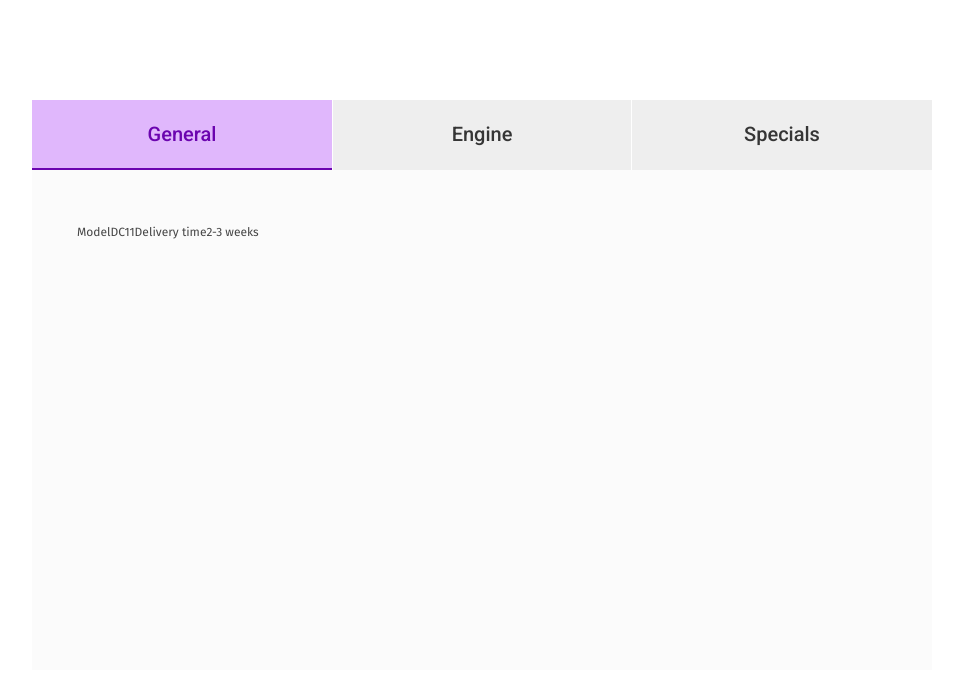
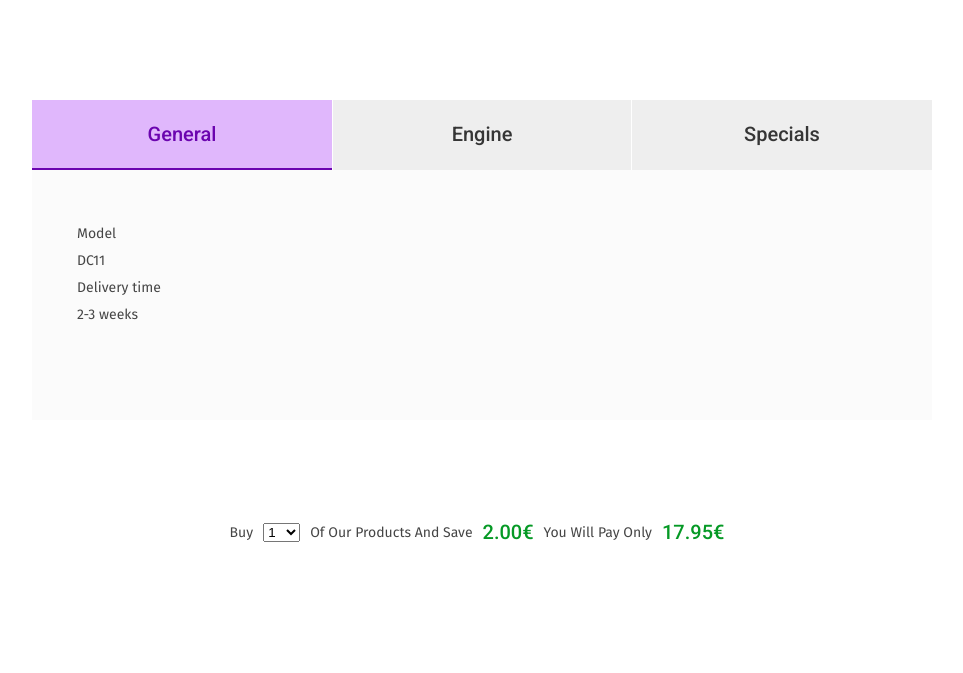
Before and after one commit to armanalz/lemundo, a website: page index.html in a window 1280 px wide. Shown: the whole page, without its empty margins (158-1121 px from the left). Drawn offline with Linux system fonts and the light colour scheme.

Commit message:
complete the final task and adding some improvements

```diff
--- a/index.html
+++ b/index.html
@@ -21,6 +21,21 @@
             <h2 class="container_tab third" tabindex="2"></h2>
             <span class="container_tab-content third" id="text">convertible, leather seats</span>
         </div>
+        <div class="price_wrapper">
+            <p class="price_wrapper-text">buy</p>
+            <select class="price_wrapper-option" id="amount">
+                 <option value="1">1</option>
+                 <option value="2">2</option>
+                 <option value="3">3</option>
+                 <option value="5">5</option>
+                 <option value="8">8</option>
+                 <option value="10">10</option>
+            </select>
+            <p class="price_wrapper-text">of our products and save</p>
+            <h4 class="price_wrapper-head" id="save"></h4>
+            <p class="price_wrapper-text">you will pay only</p>
+            <h4 class="price_wrapper-head" id="pay">yyy</h4>
+        </div>
         <script language="JavaScript" src="js/scripts.js"></script>
     </body>
 </html>
--- a/js/scripts.js
+++ b/js/scripts.js
@@ -18,7 +18,7 @@ SPECDT = [
     },
 ];
 
-class projectInput {
+class ProjectInput {
 
     constructor() {
 
@@ -63,7 +63,7 @@ class projectInput {
 }
 
 
-class clickHandler {
+class ClickHandler {
 
     constructor() {
 
@@ -91,7 +91,7 @@ class clickHandler {
 
         this.tabTitles.forEach(item => {
 
-            item.addEventListener('click', event => {
+            item.addEventListener('click', () => {
 
                 switch(item.classList[1]) {
                     case "first":
@@ -131,9 +131,60 @@ class clickHandler {
     }
 }
 
+class PriceHandler {
+
+    constructor() {
+
+        this.amountTarget = document.querySelector('#amount');
+        this.amountNumber = parseInt(this.amountTarget.value);
+        this.saveTarget = document.querySelector('#save');
+        this.payTarget = document.querySelector('#pay');
+        this.price = 19.95;
+
+        this.PriceCalculator();
+        this.priceAssignment();
+
+        this.amountTarget.addEventListener('change', () => {
+            this.amountNumber = parseInt(this.amountTarget.value);
+            this.PriceCalculator();
+            this.priceAssignment();
+
+        })
+
+    }
+
+    PriceCalculator() {
+
+        if( this.amountNumber < 3) {
+
+            this.save = (this.amountNumber * this.price * 0.1).toFixed(2) + "€";
+            this.pay = (this.amountNumber * this.price * 0.9).toFixed(2) + "€";
+
+        }else if ( this.amountNumber === 3 ) {
+
+            this.save = (this.amountNumber * this.price * 0.2).toFixed(2) + "€";
+            this.pay = (this.amountNumber * this.price * 0.8).toFixed(2) + "€";
+
+        }else {
+
+            this.save = (this.amountNumber * this.price * 0.3).toFixed(2) + "€";
+            this.pay = (this.amountNumber * this.price * 0.7).toFixed(2) + "€";
+
+        }
+
+    }
+
+    priceAssignment() {
+
+        this.saveTarget.innerHTML = this.save;
+        this.payTarget.innerHTML = this.pay;
+    }
+}
 
 
 
 
-const pjr = new projectInput(SPECDT);
-const click = new clickHandler();
+
+const pjr = new ProjectInput(SPECDT);
+const click = new ClickHandler();
+const price = new PriceHandler();
--- a/package.json
+++ b/package.json
@@ -14,6 +14,7 @@
   "author": "armanalz",
   "license": "ISC",
   "devDependencies": {
+    "gh-pages": "^3.0.0",
     "live-server": "^1.2.1"
   }
 }
--- a/styles/scss/_base.scss
+++ b/styles/scss/_base.scss
@@ -24,6 +24,9 @@ html {
 
 @mixin respond($breakpoint) {
 
+    @if $breakpoint == xs {
+        @media only screen and (max-width: 32em) { @content };    //480px
+    }
     @if $breakpoint == phone {
         @media only screen and (max-width: 48em) { @content };    //768px
     }
--- a/styles/scss/_index.scss
+++ b/styles/scss/_index.scss
@@ -4,7 +4,7 @@
     max-width: 90rem;
     background-color: $container-color;
     display: grid;
-    grid-template-rows: 7rem 50rem;
+    grid-template-rows: 7rem 25rem;
     grid-template-columns: repeat(3, 30rem);
 
     @include respond(phone) {
@@ -12,6 +12,8 @@
         max-width: 100%;
         display: flex;
         flex-direction: column;
+        grid-template-rows: none;
+        grid-template-columns: none;
 
     }
 
@@ -41,16 +43,14 @@
             border-bottom: solid 2px $active-font-color;
         }
 
+        &:focus {
+
+            outline:none;
+        }
+
         &.first {
 
             grid-column: 1/2;
-
-            @include respond(phone) {
-
-                max-width: 100%;
-                grid-template-columns: repeat(3, 1fr);
-
-            }
 
         }
 
@@ -73,18 +73,27 @@
             grid-row: 2/-1;
             grid-column: 1/-1;
             font-family: $content-font;
-            font-size: 1.2rem;
+            font-size: 1.4rem;
             color: $content-font-color;
             text-align: left;
             padding: 5.5rem 4.5rem;
             visibility: hidden;
-            transition: height .4s ease .4s;
+            display: flex;
+            flex-direction: column;
+            transition: transform .3s ease .15s;
+            transform-origin: top left;
+            transform: scale(0, 0);
 
             @include respond(phone) {
 
+                padding: 0;
                 height: 0;
-                display: none;
 
+            }
+
+            & > * {
+
+                margin-bottom: 1rem;
             }
 
             &.active {
@@ -92,6 +101,10 @@
                 visibility: visible;
                 height: auto;
                 display: flex;
+                padding: 5.5rem 4.5rem;
+                transform: scale(1, 1);
+
+
             }
 
             &.first {
@@ -110,3 +123,51 @@
         }
     }
 }
+
+.price_wrapper {
+
+    margin: 10rem auto;
+    display: flex;
+    justify-content: center;
+    align-items: center;
+    max-width: 90rem;
+
+    @include respond(xs) {
+
+        flex-direction: column;
+
+        & > * {
+
+            margin: 1rem auto;
+        }
+
+    }
+
+    &-option {
+
+        margin: auto 1rem;
+
+    }
+
+    &-text {
+
+        font-family: $content-font;
+        font-size: 1.4rem;
+        color: $content-font-color;
+        text-transform: capitalize;
+
+    }
+
+    &-head {
+
+        font-family: $tab-font;
+        font-size: 2rem;
+        color: $color-green;
+        text-align: center;
+        text-transform: capitalize;
+        font-weight: 500;
+        margin: 0 1rem auto 1rem;
+
+    }
+
+}
--- a/styles/scss/_typography.scss
+++ b/styles/scss/_typography.scss
@@ -20,3 +20,4 @@ $tab-font-color : #353535;
 $content-font-color : #454545;
 $active-color : #e0b7fc;
 $active-font-color : #6b04af;
+$color-green : rgb(5, 153, 37);
```
Also changed, not shown: styles/css/style.css, 2 other files.
